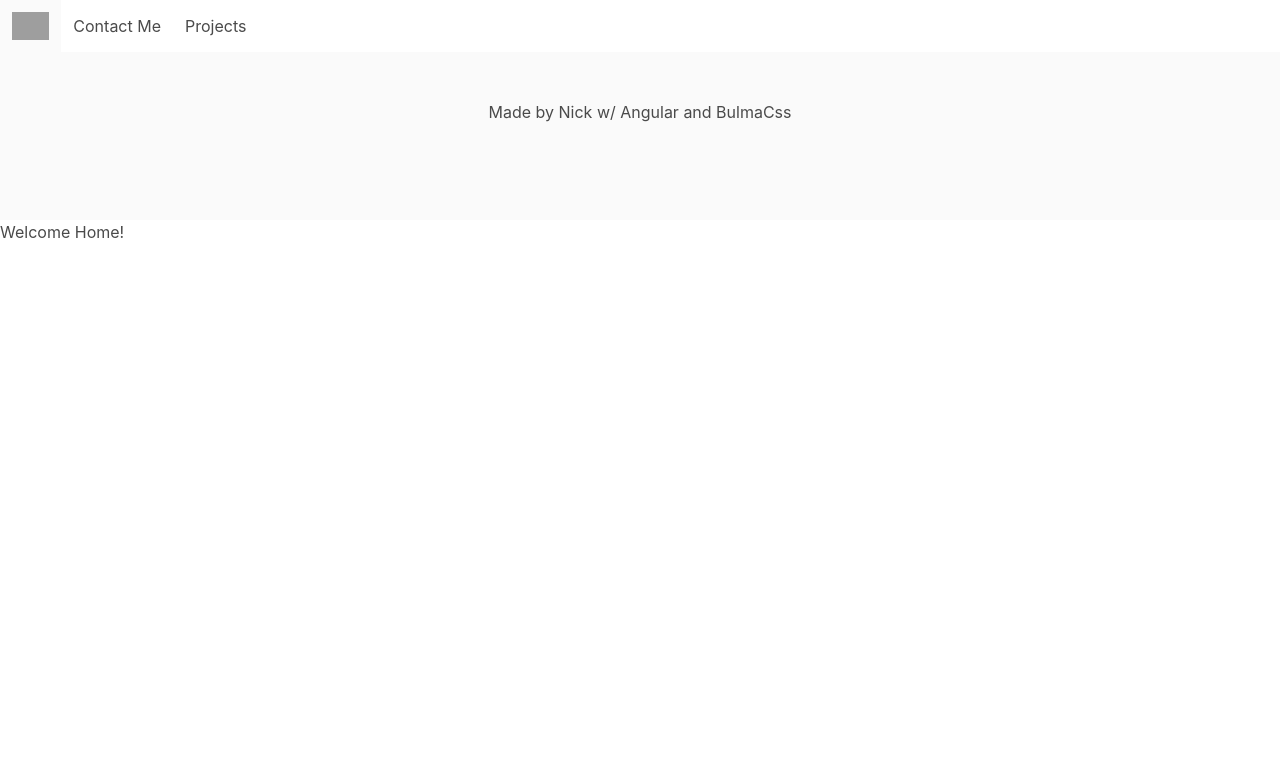
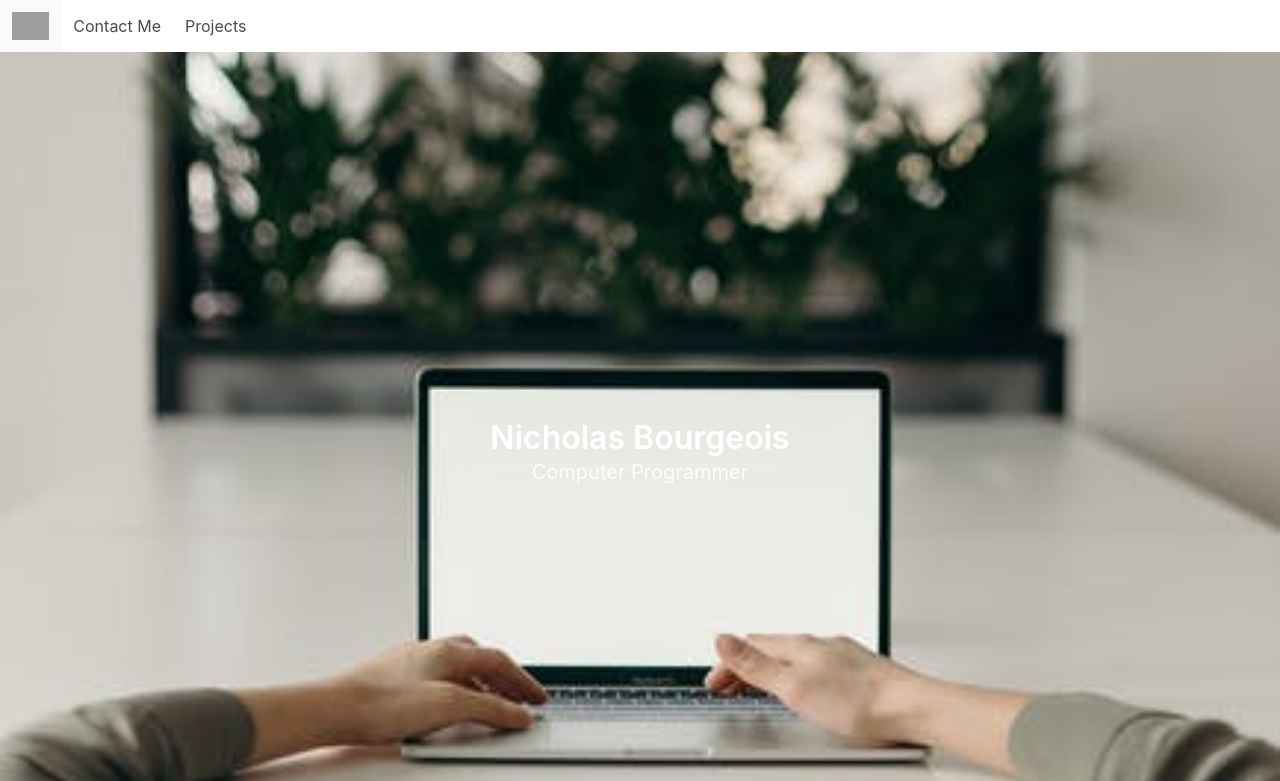
Before and after one commit to Zyjinn/nick-resume-website-angular, an Angular app: page /homePage in a window 1280 px wide. Shown: the top 781 px of the page. Built offline with nearby package versions, Linux system fonts and the light colour scheme; grey boxes are pictures that could not be loaded.

Commit message:
Added home page hero section and background image

```diff
--- a/src/app/app-routing.module.ts
+++ b/src/app/app-routing.module.ts
@@ -6,7 +6,7 @@ import { HomePageComponent } from './home-page/home-page.component';
 
 const routes: Routes = [
   { path: 'homePage', component: HomePageComponent },
-  { path: '', redirectTo: '/homePage', pathMatch: 'full' },
+  // { path: '', redirectTo: '/homePage', pathMatch: 'full' },
 ];
 @NgModule({
   imports: [RouterModule.forRoot(routes)],
--- a/src/app/app.component.html
+++ b/src/app/app.component.html
@@ -1,5 +1,10 @@
 <!-- header -->
 <app-header></app-header>
+
+<!-- Homepage -->
+<app-home-page></app-home-page>
+
+<!-- Footer -->
 <app-footer></app-footer>
 
 <!-- Routes injected -->
--- a/src/app/home-page/home-page.component.css
+++ b/src/app/home-page/home-page.component.css
@@ -0,0 +1,5 @@
+.hero {
+  background-image: url("/assets/img/using-Laptop.jpeg") !important;
+  background-size: cover;
+  background-position: bottom;
+}
--- a/src/app/home-page/home-page.component.html
+++ b/src/app/home-page/home-page.component.html
@@ -1 +1,13 @@
-<h1>Welcome Home!</h1>
+<!-- Hero primary title from bulma -->
+<section class="hero is-primary is-bold is-fullheight">
+  <div class="hero-body">
+    <div class="container has-text-centered">
+      <h1 class="title">
+        Nicholas Bourgeois
+      </h1>
+      <h2 class="subtitle">
+        Computer Programmer
+      </h2>
+    </div>
+  </div>
+</section>
```
Also changed, not shown: src/assets/img/using-Laptop.jpeg (added).
